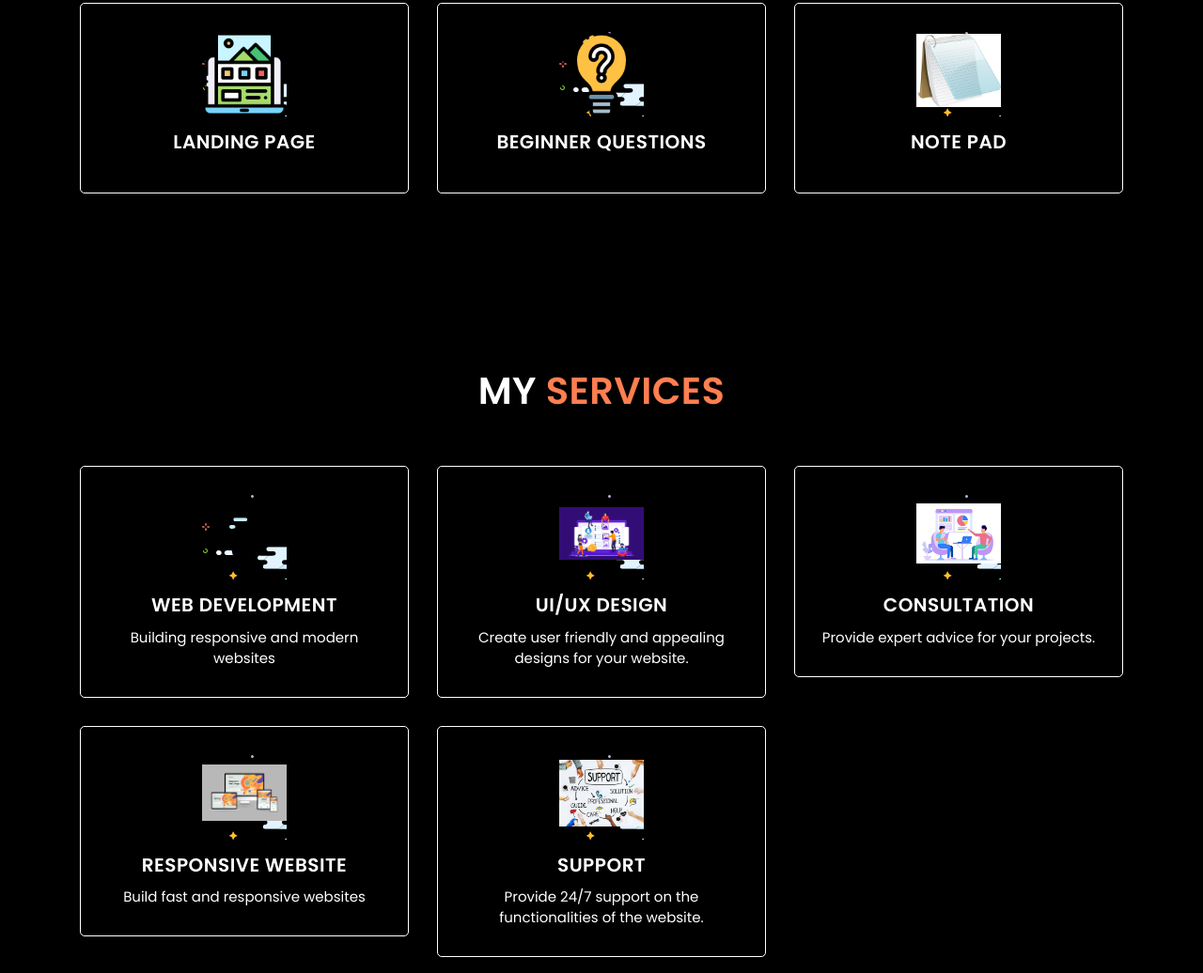
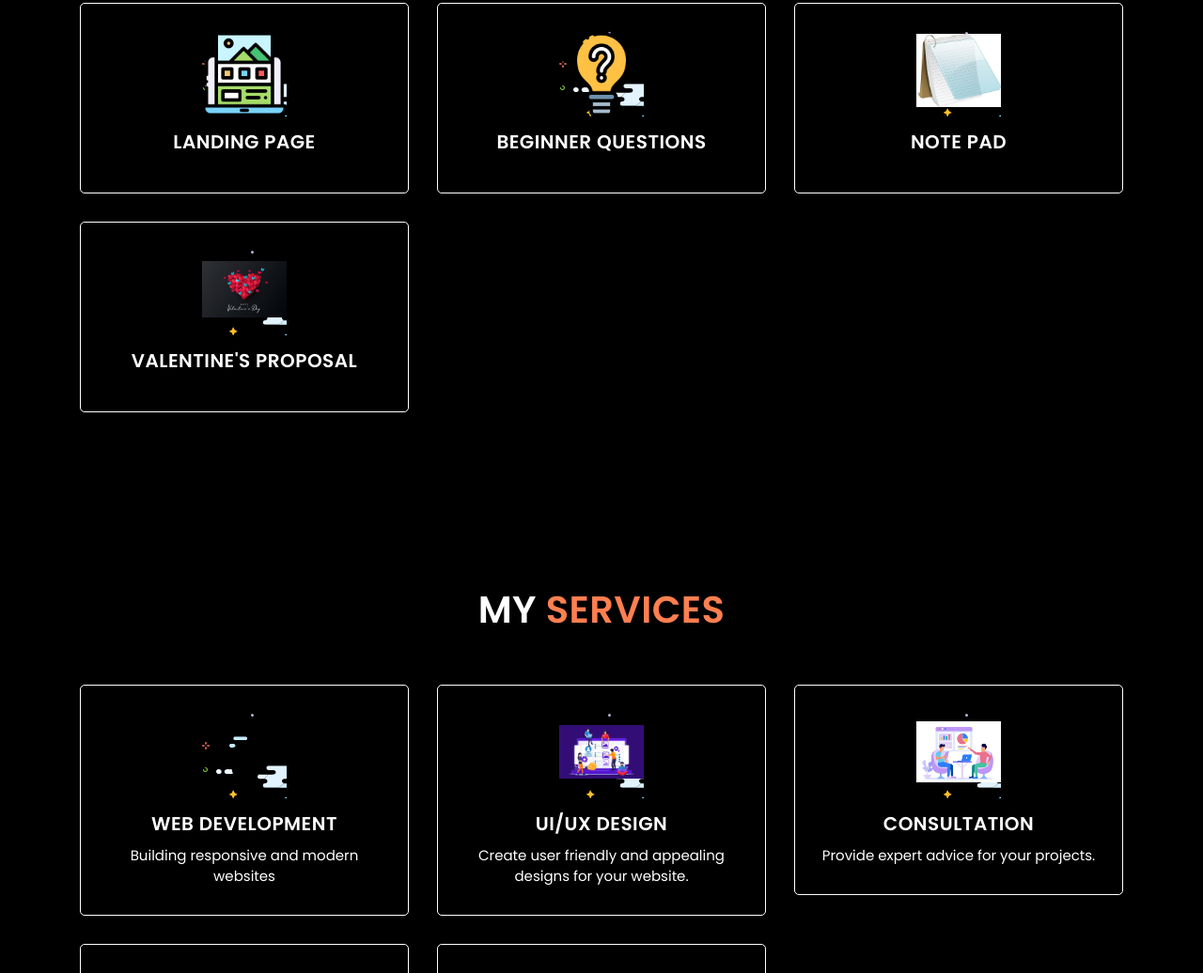
Before and after one commit to WANGECIKARIUKI/portfolio, a plain HTML site: page index.html in a window 1280 px wide. Shown: the part 927-1963 px from the top of the page at 94% size. Drawn offline with Linux system fonts and the light colour scheme.

Commit message:
new project

```diff
--- a/index.html
+++ b/index.html
@@ -162,6 +162,18 @@
 							</div>
 							<div class="services-content">
 								<h3><a href="https://n-pad.netlify.app/">Note Pad</a></h3>
+
+							</div>
+						</div>
+					</div>
+					<!-- Project item -->
+					<div class="col-lg-4 col-md-6 col-xs-12">
+						<div class="services-item wow fadeInDown" data-wow-delay="0.9s">
+							<div class="icon">
+								<img src="assets/img/service/valentine.jpg" alt=""/>
+							</div>
+							<div class="services-content">
+								<h3><a href="https://katethyaa.netlify.app/">Valentine's Proposal</a></h3>
 
 							</div>
 						</div>
```
Also changed, not shown: assets/img/service/valentine.jpg (added).
